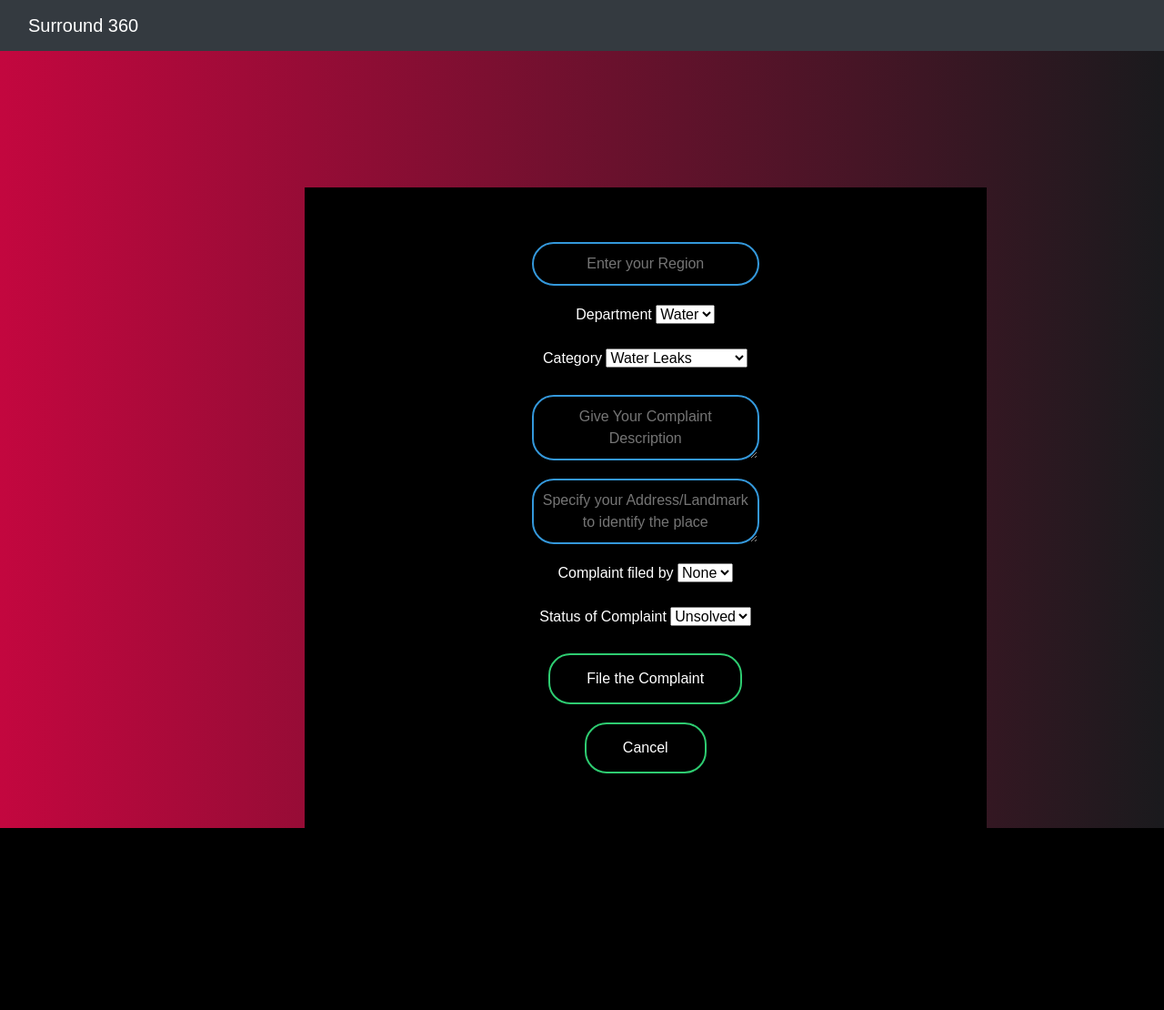
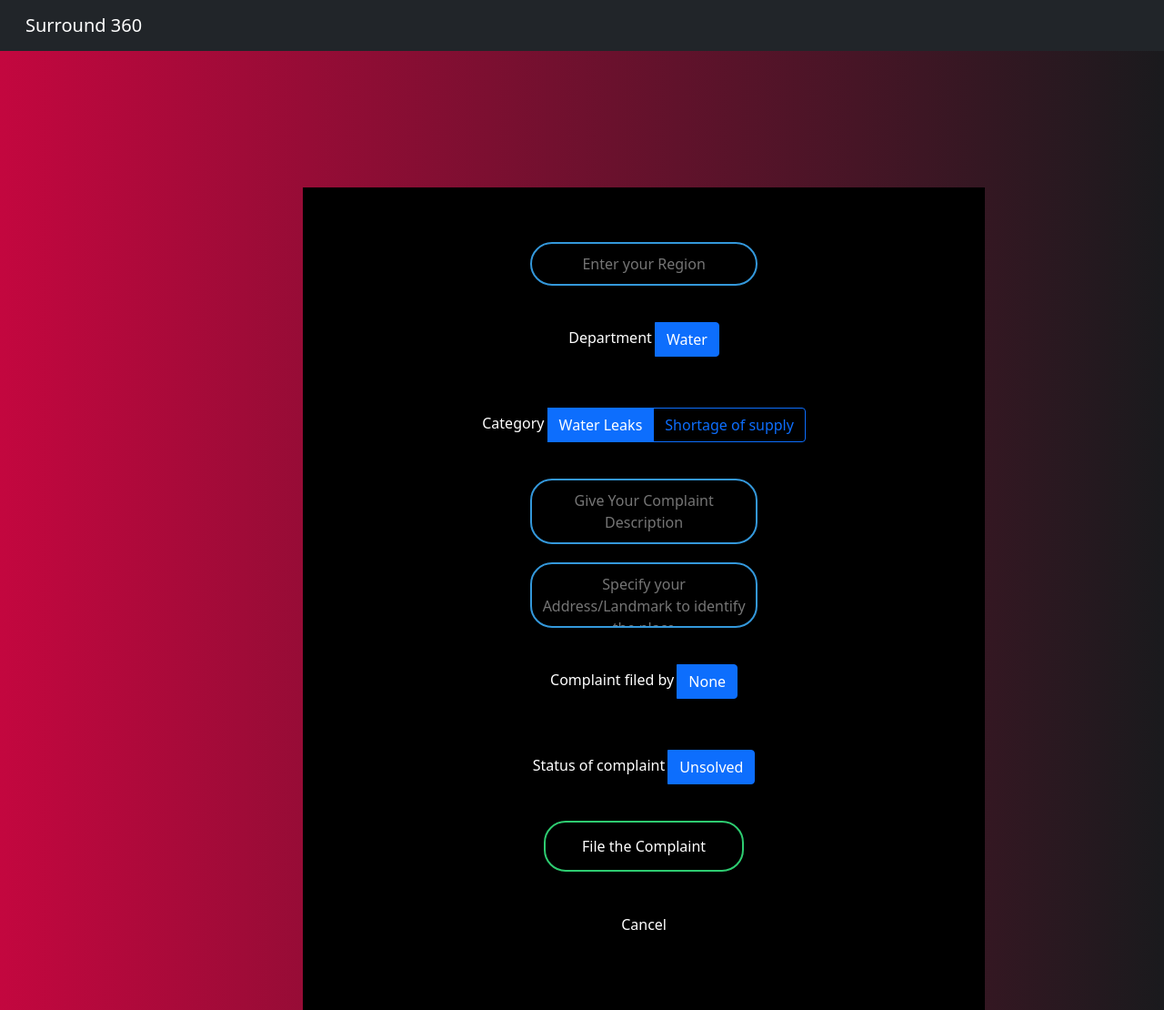
Before and after one commit to LintaPaul/2021_IBM_Code_Challenge_Surround360, a Django app: page /trial/water/ in a window 1280 px wide. Shown: the whole page at 91% size. Before the commit the page ends 910 px from the top, so only its background shows below. Run offline with Django 3.2, Linux system fonts and the light colour scheme; some libraries are stand-ins or nearby versions.

Commit message:
complaints_ui_edit

```diff
--- a/Surround360/settings.py
+++ b/Surround360/settings.py
@@ -40,6 +40,7 @@ INSTALLED_APPS = [
     'django.contrib.sessions',
     'django.contrib.messages',
     'django.contrib.staticfiles',
+
 ]
 
 MIDDLEWARE = [
@@ -53,6 +54,8 @@ MIDDLEWARE = [
 ]
 
 ROOT_URLCONF = 'Surround360.urls'
+
+
 
 TEMPLATES = [
     {
--- a/static/css/complaints.css
+++ b/static/css/complaints.css
@@ -10,14 +10,20 @@ body {
 }
 
 .card {
-    /* margin-bottom: 20px; */
+    /*margin-bottom: 20px;*/
     margin-top: 50px;
-    border: none;
+    border: none !important;
     background-color: #000000;
     border-radius: 10px;
     width: 75%;
+    background: linear-gradient(to right, #C3073F, #1A1A1D)
 
 
+}
+textarea
+{
+    overflow: hidden !important;
+    resize: none !important;
 }
 /* .center {
     display: block;
@@ -186,7 +192,22 @@ a.socialIcon:hover,
     color: white;
     border-radius: 24px;
     transition: 0.25s;
-    cursor: pointer
+    cursor: pointer;
+  }
+  .btn-close
+  {
+    border: 0;
+    background: none;
+    display: block;
+    margin: 20px auto;
+    text-align: center;
+    border: 2px solid #2ecc71;
+    padding: 14px 40px;
+    outline: none;
+    color: white;
+    border-radius: 24px;
+    transition: 0.25s;
+    cursor: pointer;
   }
   .box {
     width: 750px;
--- a/templates/complaints_road.html
+++ b/templates/complaints_road.html
@@ -65,7 +65,7 @@ Complaints_road
                 <div class="card" >
 
                     <div class="container">
-                        <form action="/trial/c_water/" method="POST" class="box">
+                        <form action="/trial/c_road/" method="POST" class="box">
                             {% csrf_token %}
                             <div class="form-group">
                                 <!-- <label class="label">Region</label> -->
@@ -99,13 +99,13 @@ Complaints_road
                                         <option value="{{ user }}">{{ user }}</option>
                                     </select>
                                    </div>
-                                   <div class="form-group">
+                                   <!--<div class="form-group">
                                     <label class="label">Status of Complaint </label>
 
                                     <select name="status">
                                         <option value="US">Unsolved</option>
                                     </select>
-                                </div>
+                                </div>-->
                             <div class="form-group">
                                 <input class="btn" type="submit" value="File the Complaint">
                                 <input class="btn" type="reset"  value="Cancel">
--- a/templates/complaints_water.html
+++ b/templates/complaints_water.html
@@ -15,33 +15,70 @@ Complaints_water
     <meta http-equiv="X-UA-Compatible" content="IE=edge">
     <meta name="viewport" content="width=device-width, initial-scale=1.0">
     <link rel="stylesheet" href="{% static 'css/complaints.css'%}">
+    <link href="https://cdn.jsdelivr.net/npm/bootstrap@5.0.2/dist/css/bootstrap.min.css" rel="stylesheet" integrity="sha384-EVSTQN3/azprG1Anm3QDgpJLIm9Nao0Yz1ztcQTwFspd3yD65VohhpuuCOmLASjC" crossorigin="anonymous">
+    <script src="https://cdn.jsdelivr.net/npm/bootstrap@5.0.2/dist/js/bootstrap.bundle.min.js" integrity="sha384-MrcW6ZMFYlzcLA8Nl+NtUVF0sA7MsXsP1UyJoMp4YLEuNSfAP+JcXn/tWtIaxVXM" crossorigin="anonymous"></script>
     <title>Document</title>
+    <script src="https://polyfill.io/v3/polyfill.min.js?features=default"></script>
+
+<script src="https://maps.google.com/maps/api/js?sensor=false"> </script>
+
+<script>
+    var x = document.getElementById("lat");
+    function getLocation() {
+      if (navigator.geolocation) {
+        navigator.geolocation.getCurrentPosition(showPosition);
+      } else {
+        x.innerHTML = "Geolocation is not supported by this browser.";
+      }
+    }
+
+    function showPosition(position) {
+        var latlon = position.coords.latitude + "," + position.coords.longitude;
+
+         var img_url = "https://maps.googleapis.com/maps/api/staticmap?center="+latlon+"&zoom=14&size=400x300&sensor=false&key=AIzaSyClOgnnxpi-QQAg_IteTelQozYK-7Lt9pg";
+
+          document.getElementById("mapholder").innerHTML = "<img src='"+img_url+"'>";
+
+    }
+    </script>
+
+
 
 </head>
 <body>
+
     <div class="container">
         <div class="row">
             <div class="col-md-12">
-                <div class="card" >
+                <div class="card">
 
                     <div class="container">
-                        <form action="/trial/c_water/" method="POST" class="box">
+                        <form action="/trial/cwater/" method="POST" class="box">
                             {% csrf_token %}
                             <div class="form-group">
-                                <!-- <label class="label">Region</label> -->
-                                <input type="text" name="region" placeholder="Enter your Region">
+
+                                <input type="text" name="region" id="reg" placeholder="Enter your Region">
                                 </div>
                                 <div class="form-group">
                                     <label class="label">Department</label>
-                                    <select name="dept">
-                                        <option value="W">Water</option>
-                                    </select>
+                                    <div class="btn-group" role="group" aria-label="Basic radio toggle button group">
+                                        <input type="radio" class="btn-check" name="dept" id="dept1" autocomplete="off" value="W" checked>
+                                        <label class="btn btn-outline-primary" for="dept1">Water</label>
+                                        </div>
                              </div>
                              <div class="form-group"><label class="label">Category</label>
-                                 <select name="category">
+                                <!--- <select name="category">
                                     <option value="WL">Water Leaks</option>
                                     <option value="SS">Shortage of supply</option>
-                                </select>
+                                </select>-->
+                                <div class="btn-group" role="group" aria-label="Basic radio toggle button group">
+                                    <input type="radio" class="btn-check" name="category" id="cat1" autocomplete="off" value="WL" checked>
+                                    <label class="btn btn-outline-primary" for="cat1">Water Leaks</label>
+
+                                    <input type="radio" class="btn-check" name="category" id="cat2" autocomplete="off" value="SS">
+                                    <label class="btn btn-outline-primary" for="cat2">Shortage of supply</label>
+
+                                  </div>
                                 </div>
                                 <div class="form-group">
                                     <!-- <label class="label">Give Your Complaint Description</label> -->
@@ -51,31 +88,41 @@ Complaints_water
                                 <!-- <label class="label">Specify your Address/Landmark to identify the place</label> -->
 
                                 <textarea placeholder="Specify your Address/Landmark to identify the place" class="txtarea" name="landmark"></textarea>
+
+
                             </div>
                                    <div class="form-group">
                                     <label class="label">Complaint filed by </label>
-
-                                       <select name="sender">
-                                        <option value="{{ user }}">{{ user }}</option>
-                                    </select>
+                                    <div class="btn-group" role="group" aria-label="Basic radio toggle button group" id="s1">
+                                        <input type="radio" class="btn-check" name="sender" for="s1" autocomplete="off" value="{{ user }}" checked>
+                                        <label class="btn btn-outline-primary">{{ user }}</label>
+                                      </div>
                                    </div>
-                                   <div class="form-group">
-                                    <label class="label">Status of Complaint </label>
-
-                                    <select name="status">
-                                        <option value="US">Unsolved</option>
-                                    </select>
+                            <div class="form-group">
+                                <label class="label">Status of complaint </label>
+                                <div class="btn-group" role="group" aria-label="Basic radio toggle button group">
+                                    <input type="radio" class="btn-check" name="status"  autocomplete="off"  value="US" checked>
+                                    <label class="btn btn-outline-primary">Unsolved</label>
                                 </div>
+                                </div>
+                               <!---<div class="form-group">
+                                    <button onclick="getLocation()">Pass current position</button>
+                                    <p id="demo">dhj</p>
+                                     <div id="mapholder">
+                                     </div>
+                                </div>-->
                             <div class="form-group">
                                 <input class="btn" type="submit" value="File the Complaint">
-                                <input class="btn" type="reset"  value="Cancel">
+                                <input class="btn" type="reset"  value="Cancel" style="color:white;border:rgb(26, 228, 26);border-radius:10px;">
                             </div>
                         </form>
+
                     </div>
                 </div>
             </div>
         </div>
     </div>
+
 
 </body>
 </html>
--- a/trial/forms.py
+++ b/trial/forms.py
@@ -21,8 +21,15 @@ class LoggedOfficial(forms.Form):
     name = forms.CharField(label = 'name')
     eid = forms.CharField(label = 'eid')
 
-class Complaints(forms.ModelForm):
+class Complaintform(forms.ModelForm):
+    #status=forms.CharField(widget=forms.HiddenInput(),initial="US")
     class Meta:
         model=Complaints
         fields=["region","dept","category","complaint","landmark","sender","status"]
-        labels={'region':"Region",'dept':"Department",'category':"Sub Category",'complaint':"Complaint",'landmark':"Landmark", 'sender':"Sender",'status':"status"}
+        labels={'region':"Region",'dept':"Department",'category':"Sub Category",'complaint':"Complaint",'landmark':"Landmark", 'sender':"Sender",'status':"Status"}
+
+    def clean_status(self):
+        status = self.cleaned_data['status']
+        if status is None:
+            return self.fields['status'].initial
+        return status
--- a/trial/models.py
+++ b/trial/models.py
@@ -1,4 +1,5 @@
 from django.db import models
+
 
 # Create your models here.
 class Official(models.Model):
@@ -25,9 +26,11 @@ class Complaints(models.Model):
     dept=models.CharField(max_length=1,choices=DEPTS)
     category=models.CharField(max_length=30)
     complaint=models.CharField(max_length=1000)
-    status=models.CharField(max_length=2,choices=STATUS)
+
     landmark=models.CharField(max_length=100, default="na")
+    #lat=models.DecimalField(decimal_places=6,max_digits=18,default="10.2345")
     sender=models.CharField(max_length=30,default="Nill")
+    status=models.CharField(max_length=2,choices=STATUS,default="US")
 
 class tourist(models.Model):
     location = models.CharField(max_length = 180)
--- a/trial/urls.py
+++ b/trial/urls.py
@@ -17,7 +17,9 @@ urlpatterns = [
     path('water/',views.gotocwater,name="water"),
     path('elec/',views.gotocelec,name="elec"),
     path('road/',views.gotocroads,name="roads"),
-    path('complaints/',views.file_water,name="complaints"),
+    path('cwater/',views.file_water,name="cwater"),
+    path('celec/',views.file_elec,name="celec"),
+    path('croad/',views.file_road,name="croad"),
     path('blog/', views.blog, name = "blog"),
     path('viewcomplaints/', views.complaints, name = 'complaints'),
 ]
--- a/trial/views.py
+++ b/trial/views.py
@@ -5,7 +5,7 @@ from django.template import loader
 from django.http import HttpResponse
 from django.http import HttpResponseRedirect
 from .models import Public
-from .forms import Usertype,Newuser,Loggeduser,Complaints
+from .forms import Usertype,Newuser,Loggeduser,Complaintform
 from .models import Public, Official, Complaints
 from .forms import Usertype,Newuser,Loggeduser, LoggedOfficial
 from django.contrib import messages
@@ -29,7 +29,7 @@ def gotoregister(request):
   return render(request, 'register_public.html')
 
 def gotohome(request):
-  return render(request, 'dashboard_public.html')
+  return HttpResponseRedirect('/trial/login/')
 
 def gotocwater(request):
   luser=request.session.get('user')
@@ -81,15 +81,39 @@ def login_public(request):
 
 def file_water(request):
     if request.method=="POST":
-      form=Complaints(request.POST)
+      form=Complaintform(request.POST,initial={'status':"US"})
+      print(form)
       if form.is_valid():
         form.save()
+        messages.success(request,"Complaint filed")
       else:
-        form=Complaints()
-      messages.success(request,"Complaint filed")
+        form=Complaintform()
+
     return HttpResponseRedirect('/trial/water/')
 
+def file_elec(request):
+    if request.method=="POST":
+      form=Complaintform(request.POST,initial={'status':"US"})
+      print(form)
+      if form.is_valid():
+        form.save()
+        messages.success(request,"Complaint filed")
+      else:
+        form=Complaintform()
 
+    return HttpResponseRedirect('/trial/elec/')
+
+def file_road(request):
+    if request.method=="POST":
+      form=Complaintform(request.POST,initial={'status':"US"})
+      print(form)
+      if form.is_valid():
+        form.save()
+        messages.success(request,"Complaint filed")
+      else:
+        form=Complaintform()
+
+    return HttpResponseRedirect('/trial/road/')
 
 def blog(request):
   return render(request, 'blog.html')
```
Also changed, not shown: templates/complaints_elec.html (+5 -7 lines), db.sqlite3.
